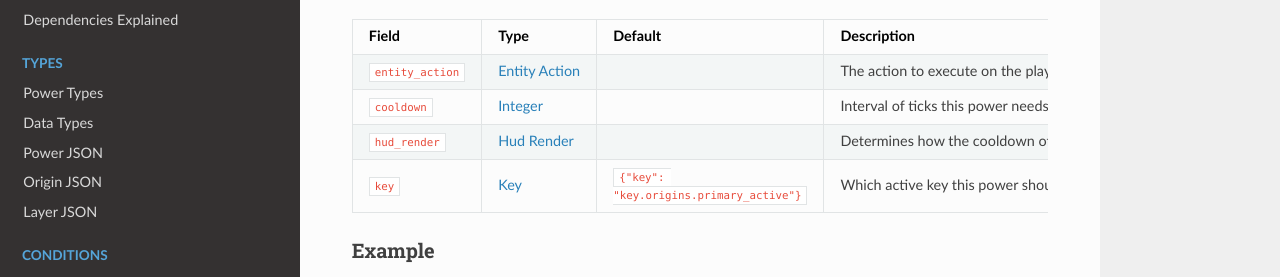
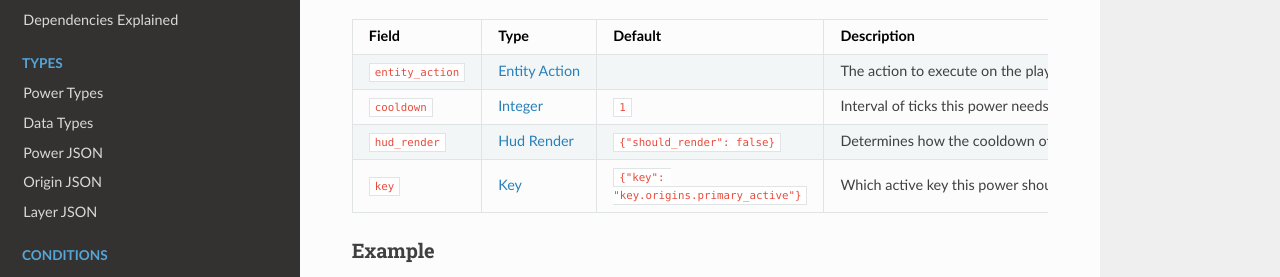
Before and after one commit to apace100/origins-docs, an MkDocs documentation site: the page built from docs/power_types/active_self.md, in a window 1280 px wide and 1087 px high. Shown: the part 336-613 px from the top of the window. Built offline with MkDocs 1.6.1, drawn with Linux system fonts in a browser that asks for light colours; nearby versions of some CDN libraries.

Commit message:
Updated `active_self.md` Now includes the new default values for the `cooldown` and `hud_render` fields

```diff
--- a/docs/power_types/active_self.md
+++ b/docs/power_types/active_self.md
@@ -15,8 +15,8 @@ Type ID: `origins:active_self`
 Field  | Type | Default | Description
 -------|------|---------|-------------
 `entity_action` | [Entity Action](../entity_actions.md) | | The action to execute on the player.
-`cooldown` | [Integer](../data_types/integer.md) | | Interval of ticks this power needs to recharge before the action can be executed again.
-`hud_render` | [Hud Render](../data_types/hud_render.md) | | Determines how the cooldown of this power is visualized on the HUD.
+`cooldown` | [Integer](../data_types/integer.md) | `1` | Interval of ticks this power needs to recharge before the action can be executed again.
+`hud_render` | [Hud Render](../data_types/hud_render.md) | `{"should_render": false}` | Determines how the cooldown of this power is visualized on the HUD.
 `key` | [Key](../data_types/key.md) | `{"key": "key.origins.primary_active"}` | Which active key this power should respond to.
 
 ### Example
```
